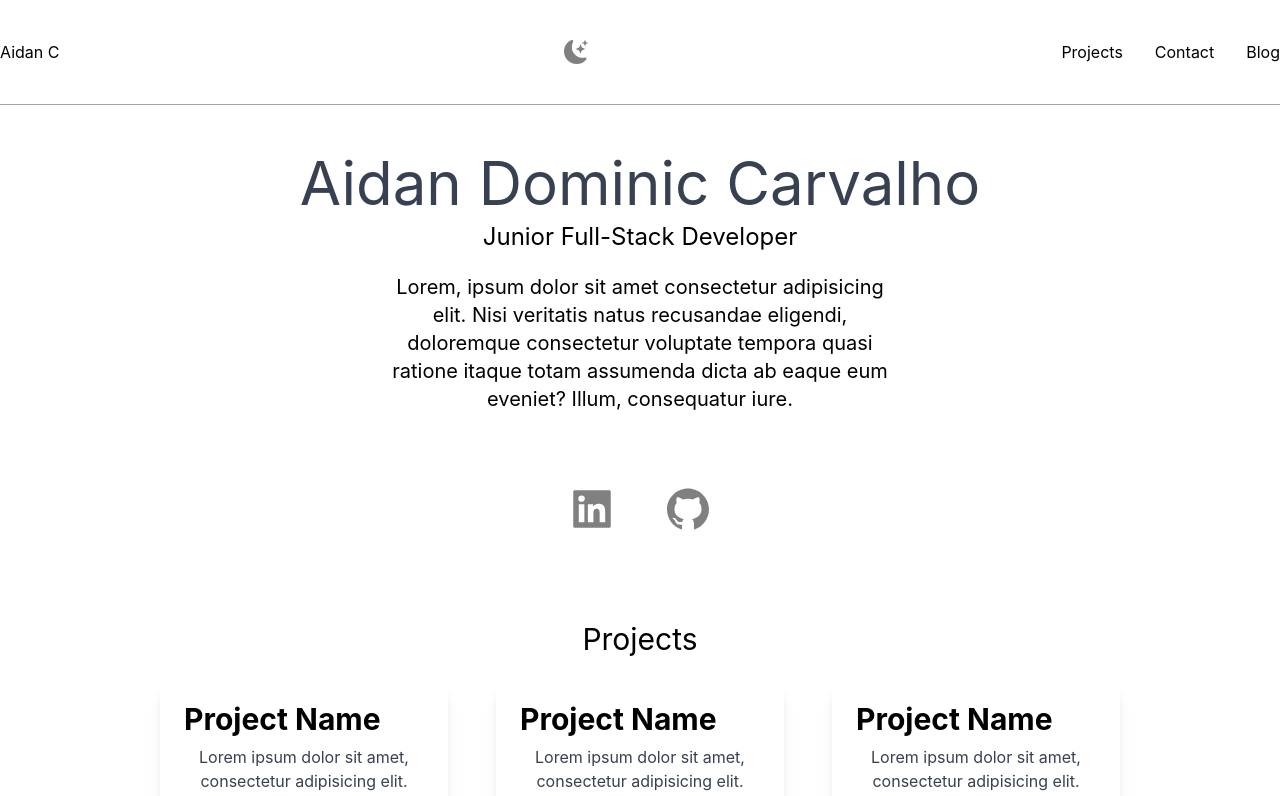
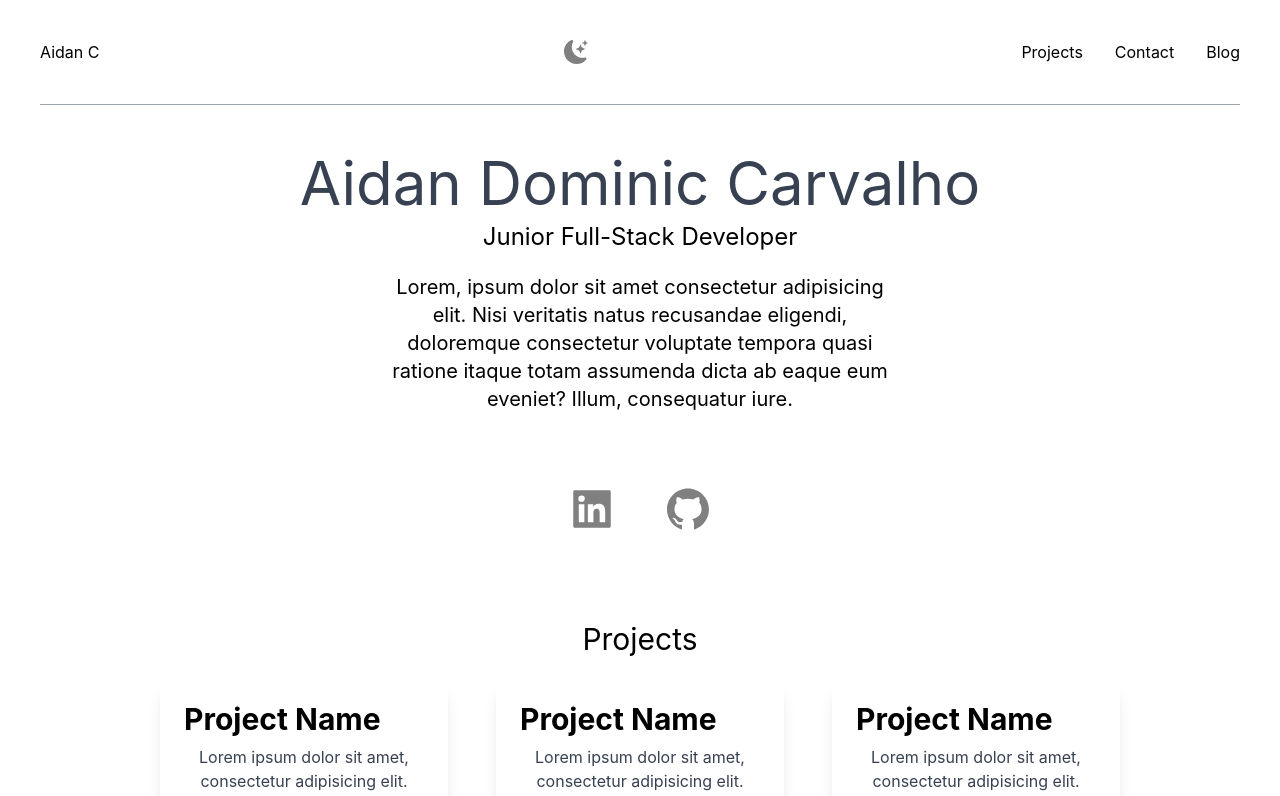
Before and after one commit to DomDevs2000/React-NextJS-Personal-Website, a Next.js app: page / in a window 1280 px wide. Shown: the top 796 px of the page. Built offline with nearby package versions, Linux system fonts and the light colour scheme.

Commit message:
added padding to navbar

```diff
--- a/components/nav.tsx
+++ b/components/nav.tsx
@@ -11,7 +11,7 @@ const Nav: FC<NavProp> = ({ theme, setTheme }) => {
 	const [isNavOpen, setIsNavOpen] = useState(false);
 	return (
 		<div className={theme}>
-			<section className='max-h-600  dark:bg-gray-900'>
+			<section className='max-h-600  dark:bg-gray-900 px-10'>
 				<div className='flex items-center justify-between border-b border-gray-400 py-8'>
 					<h1 className='dark:text-white'>Aidan C</h1>
 					<button className='ml-8 px-4 py-2'>
```
